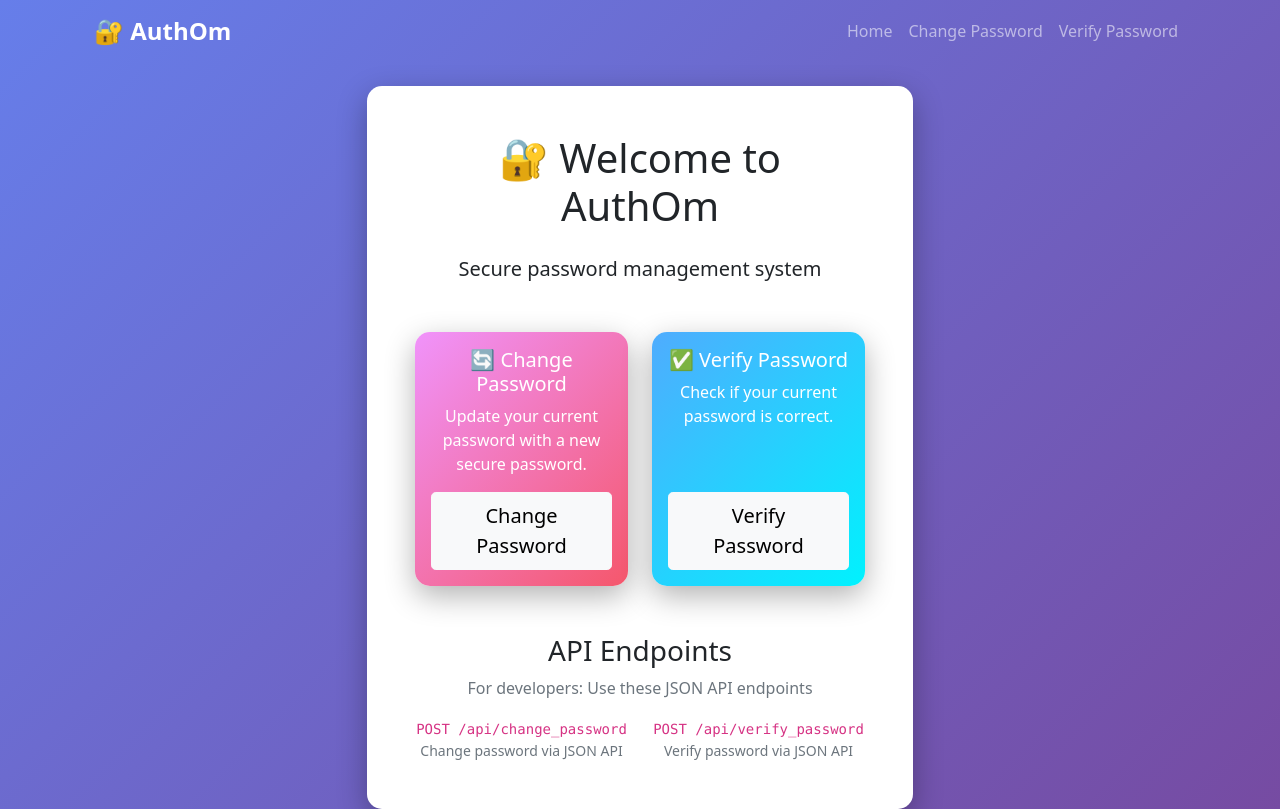
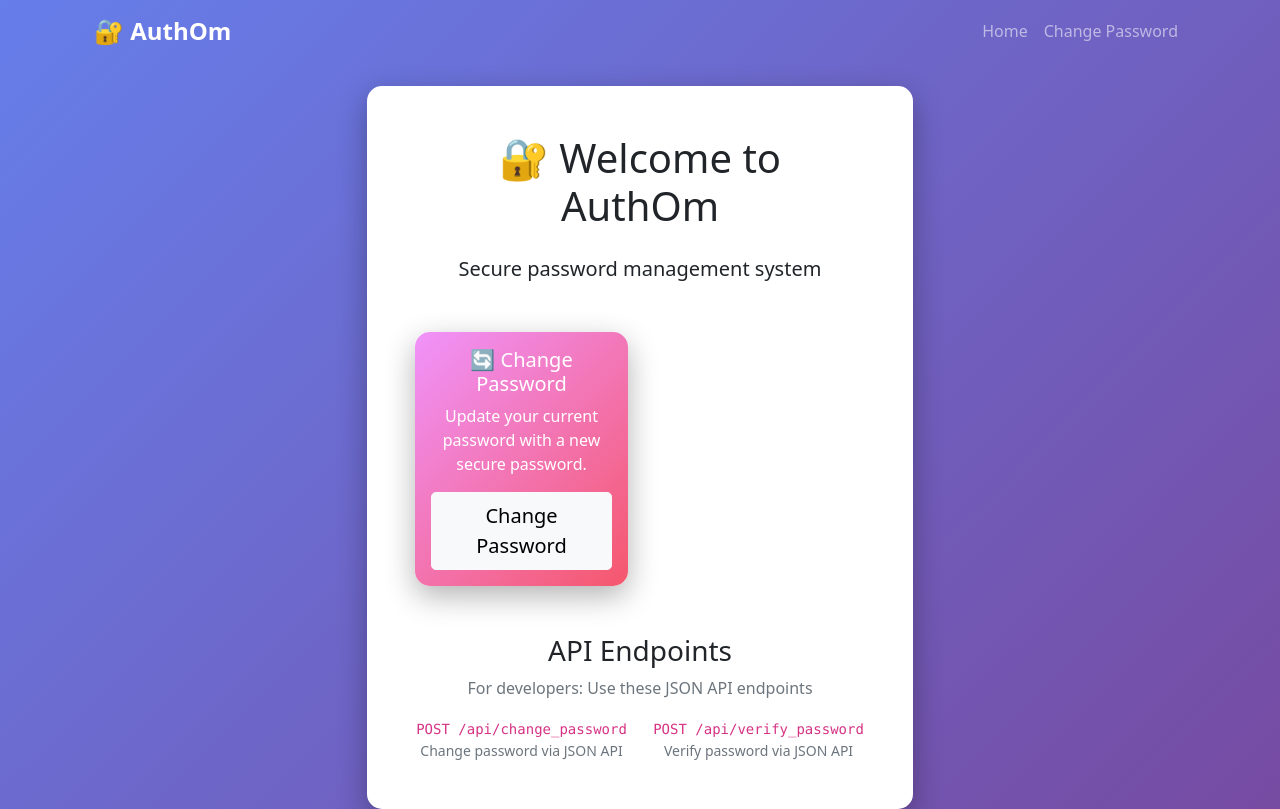
Before and after one commit to OmGoyal27/AuthOm, a Flask app: page / in a window 1280 px wide. Run offline with Flask 3, Linux system fonts and the light colour scheme.

Commit message:
Remove password verification feature and related templates for simplification

```diff
--- a/app.py
+++ b/app.py
@@ -54,24 +54,6 @@ def change_password():
 
     return render_template('change_password.html')
 
-@app.route('/verify_password', methods=['GET', 'POST'])
-def verify_password():
-    """Route to verify current password"""
-    if request.method == 'POST':
-        password = request.form.get('password')
-
-        if not password:
-            flash('Password is required.', 'error')
-            return render_template('verify_password.html')
-
-        password_hash = hash_password_sha256(password)
-        if doesPasswordHashMatch(password_hash):
-            flash('Password verification successful!', 'success')
-        else:
-            flash('Password verification failed.', 'error')
-
-    return render_template('verify_password.html')
-
 @app.route('/api/change_password', methods=['POST'])
 def api_change_password():
     """API endpoint for changing password (JSON)"""
--- a/templates/base.html
+++ b/templates/base.html
@@ -50,7 +50,6 @@
                 <div class="navbar-nav ms-auto">
                     <a class="nav-link" href="{{ url_for('index') }}">Home</a>
                     <a class="nav-link" href="{{ url_for('change_password') }}">Change Password</a>
-                    <a class="nav-link" href="{{ url_for('verify_password') }}">Verify Password</a>
                 </div>
             </div>
         </nav>
--- a/templates/index.html
+++ b/templates/index.html
@@ -12,16 +12,6 @@
                     <h5 class="card-title">🔄 Change Password</h5>
                     <p class="card-text flex-grow-1">Update your current password with a new secure password.</p>
                     <a href="{{ url_for('change_password') }}" class="btn btn-light btn-lg">Change Password</a>
-                </div>
-            </div>
-        </div>
-
-        <div class="col-md-6">
-            <div class="card h-100 border-0" style="background: linear-gradient(135deg, #4facfe 0%, #00f2fe 100%);">
-                <div class="card-body d-flex flex-column text-white">
-                    <h5 class="card-title">✅ Verify Password</h5>
-                    <p class="card-text flex-grow-1">Check if your current password is correct.</p>
-                    <a href="{{ url_for('verify_password') }}" class="btn btn-light btn-lg">Verify Password</a>
                 </div>
             </div>
         </div>
```
Also changed, not shown: templates/verify_password.html (deleted, +0 -23 lines).
